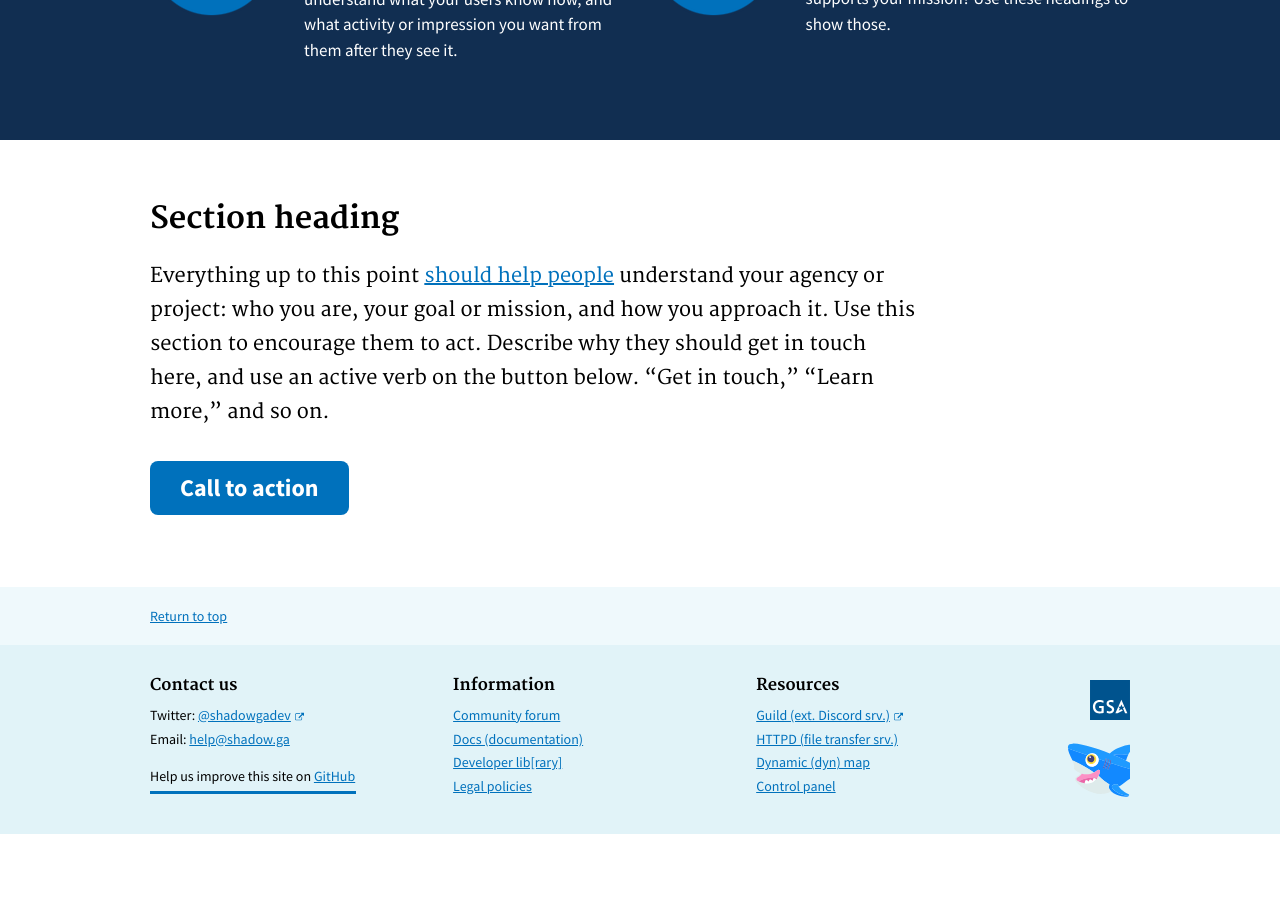
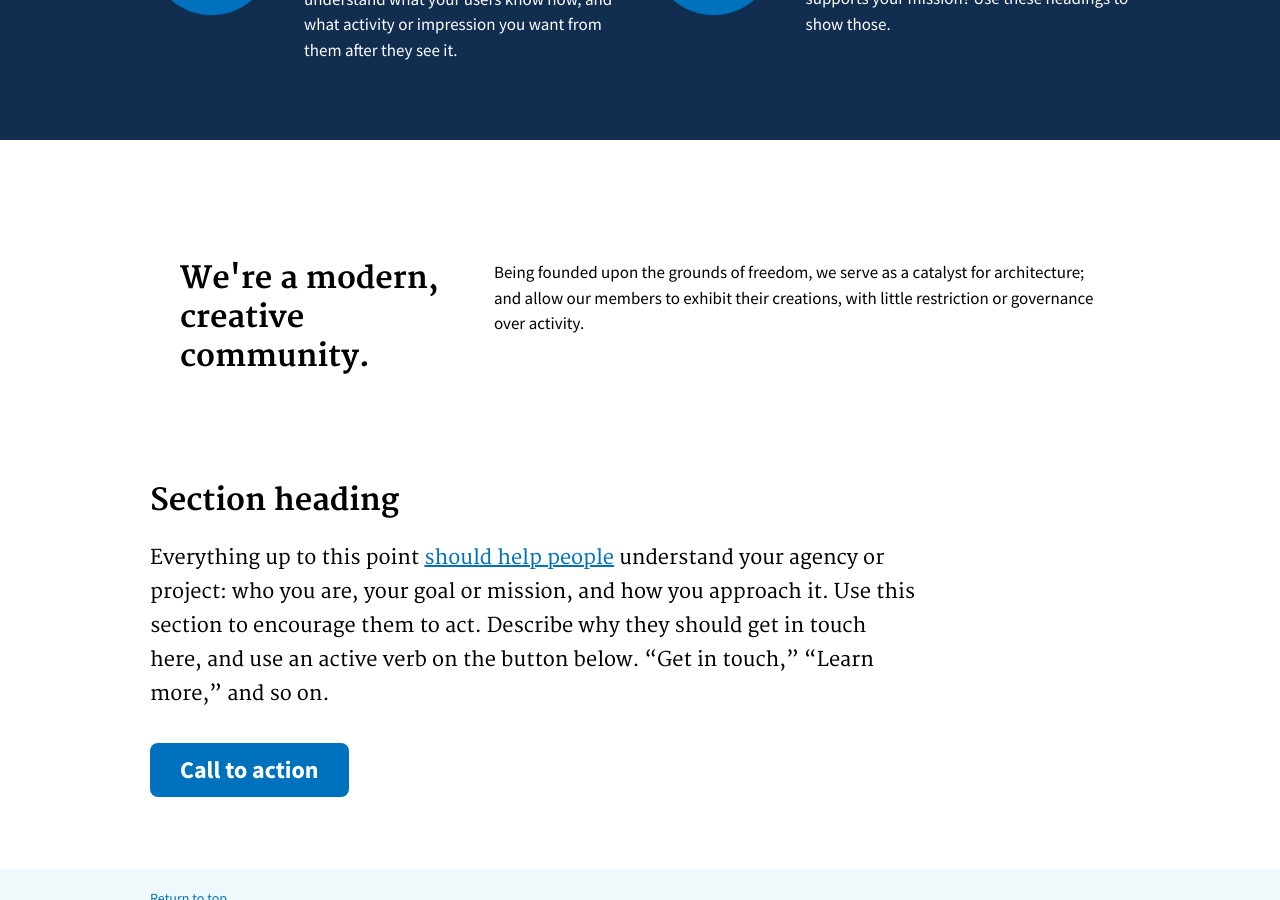
Before and after one commit to serrif/website, a Jekyll site: the page built from main/home.md, in a window 1280 px wide and 900 px high, scrolled down 1001 px. Built offline with Jekyll 4.4.1, drawn with Linux system fonts in a browser that asks for light colours; before the commit the page ends 1835 px from its top, so only the background shows below that.

Commit message:
Update home.md

```diff
--- a/main/home.md
+++ b/main/home.md
@@ -44,6 +44,16 @@ graphics:
     description: In addition to your goal, find out your users’ goals. [What do they want to know](https://18f.gsa.gov/) or do that supports your mission? Use these headings to show those.
 ---
 
+<section class="usa-grid usa-section">
+  <div class="usa-width-one-third">
+    <h2>We're a modern, creative community.</h2>
+  </div>
+  <div class="usa-width-two-thirds">
+    <p>Being founded upon the grounds of freedom, we serve as a catalyst for architecture; and allow our members to exhibit their creations, with little restriction or governance over activity.</p>
+
+  </div>
+</section>
+
 ## Section heading
 
 Everything up to this point [should help people](javascript:void(0);) understand your agency or project: who you are, your goal or mission, and how you approach it. Use this section to encourage them to act. Describe why they should get in touch here, and use an active verb on the button below. “Get in touch,” “Learn more,” and so on.
```
